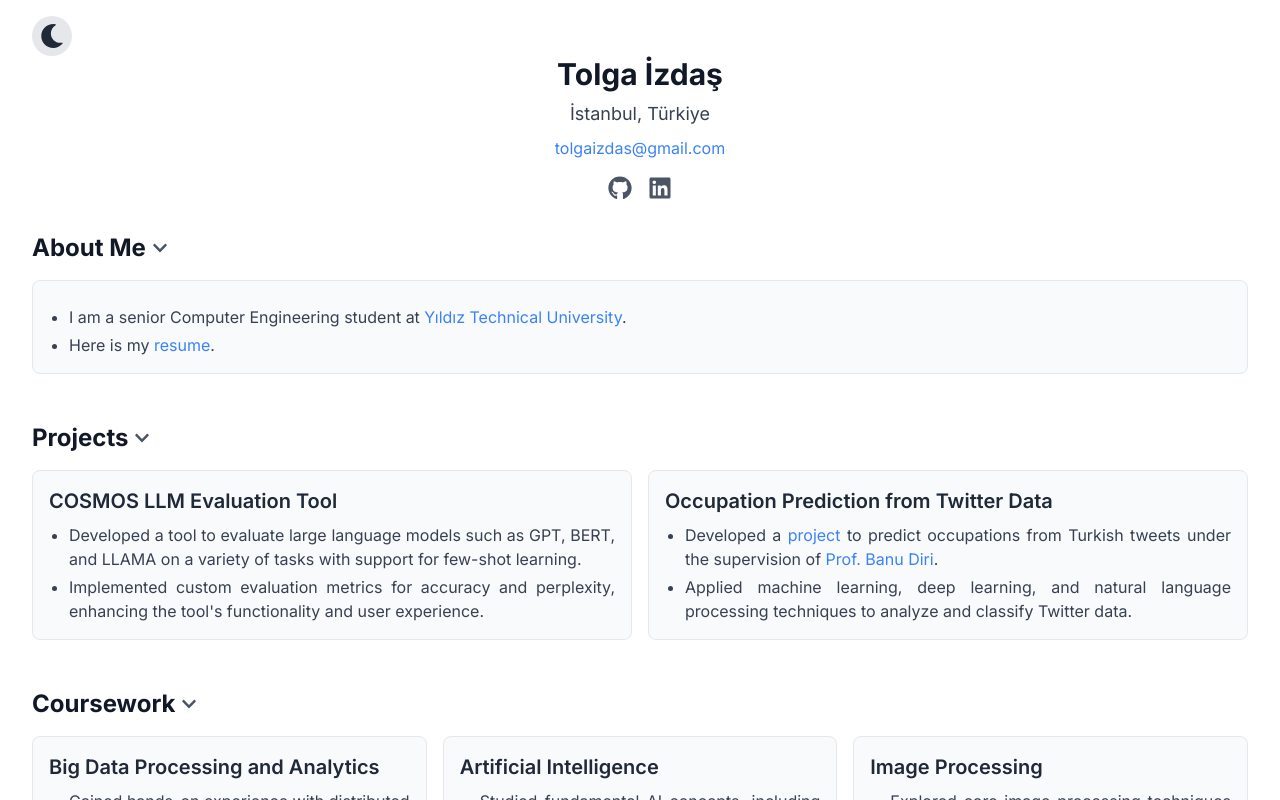
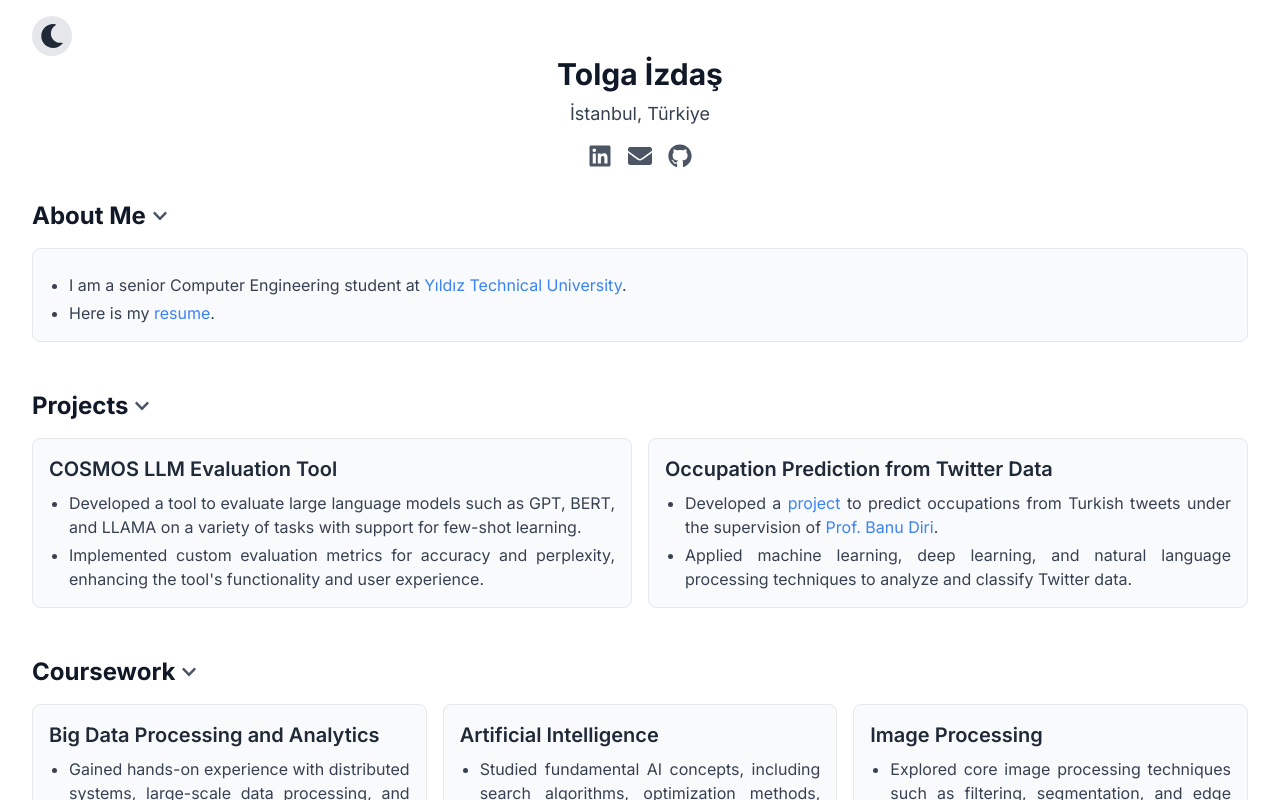
Before and after one commit to tolgaizdas/personal-website, a Next.js app: page / in a window 1280 px wide. Shown: the top 800 px of the page. Built offline with nearby package versions, Linux system fonts and the light colour scheme.

Commit message:
changed email text to icon

```diff
--- a/src/components/title.js
+++ b/src/components/title.js
@@ -1,5 +1,5 @@
 // components/Title.js
-import { FaGithub, FaLinkedin } from 'react-icons/fa'; // Font Awesome icons
+import { FaGithub, FaLinkedin, FaEnvelope } from "react-icons/fa"; // Font Awesome icons
 
 const Title = ({ name, location, email, githubUrl, linkedinUrl }) => {
   return (
@@ -10,27 +10,32 @@ const Title = ({ name, location, email, githubUrl, linkedinUrl }) => {
       <p className="text-lg text-gray-700 dark:text-gray-300 mb-2">
         {location}
       </p>
-      <a href={`mailto:${email}`} className="text-blue-500 hover:underline dark:text-blue-400">
-        {email}
-      </a>
       <div className="flex justify-center mt-4 space-x-4">
+        <a
+          href={linkedinUrl}
+          target="_blank"
+          rel="noopener noreferrer"
+          className="text-gray-600 hover:text-gray-800 dark:text-gray-400 dark:hover:text-gray-300"
+          aria-label="LinkedIn"
+        >
+          <FaLinkedin size={24} />
+        </a>
+        <a
+          href={`mailto:${email}`}
+          rel="noopener noreferrer"
+          className="text-gray-600 hover:text-gray-800 dark:text-gray-400 dark:hover:text-gray-300"
+          aria-label="Email"
+        >
+          <FaEnvelope size={24} />
+        </a>
         <a
           href={githubUrl}
           target="_blank"
           rel="noopener noreferrer"
           className="text-gray-600 hover:text-gray-800 dark:text-gray-400 dark:hover:text-gray-300"
-          aria-label='GitHub'
+          aria-label="GitHub"
         >
           <FaGithub size={24} />
-        </a>
-        <a
-          href={linkedinUrl}
-          target="_blank"
-          rel="noopener noreferrer"
-          className="text-gray-600 hover:text-gray-800 dark:text-gray-400 dark:hover:text-gray-300"
-          aria-label='LinkedIn'
-        >
-          <FaLinkedin size={24} />
         </a>
       </div>
     </div>
```
